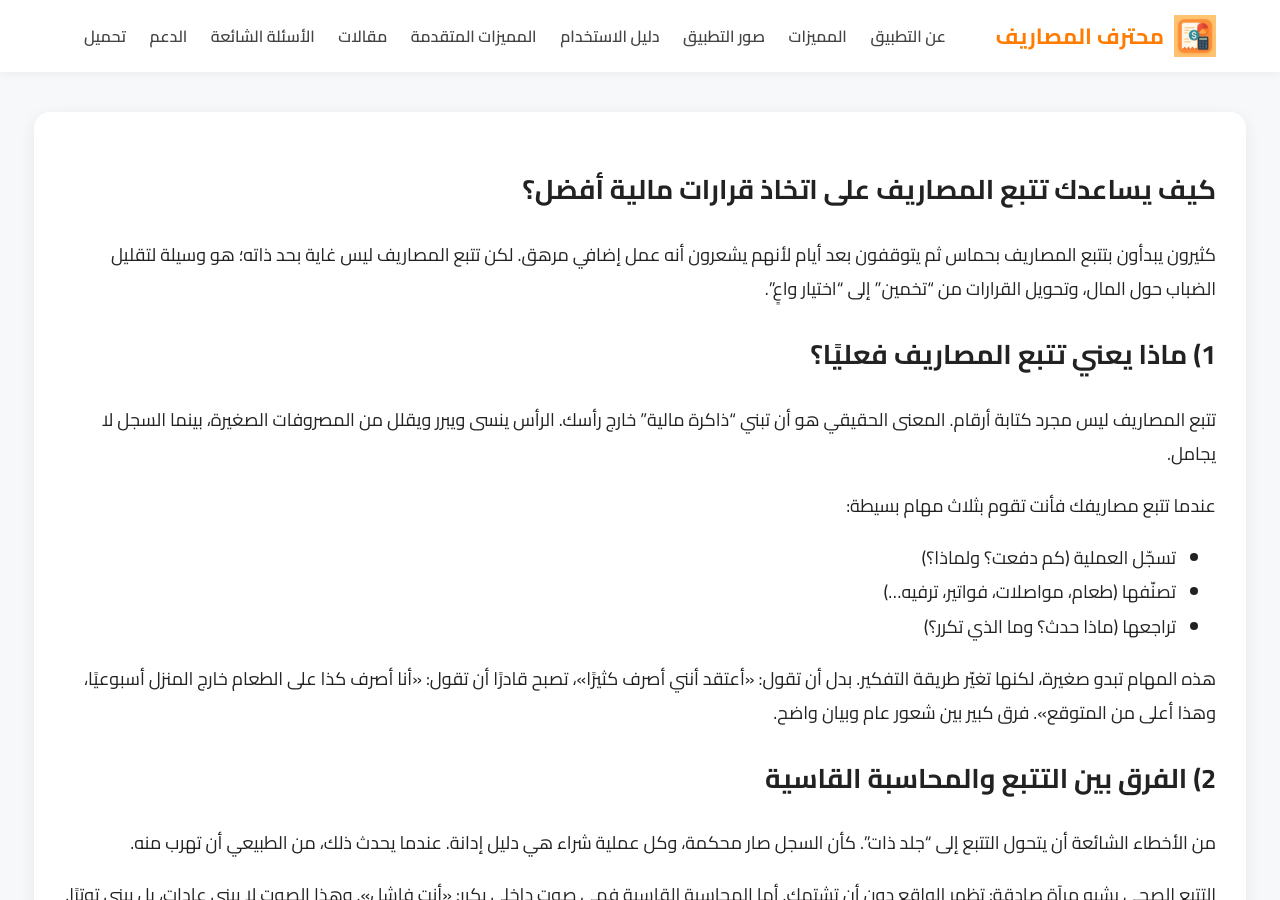
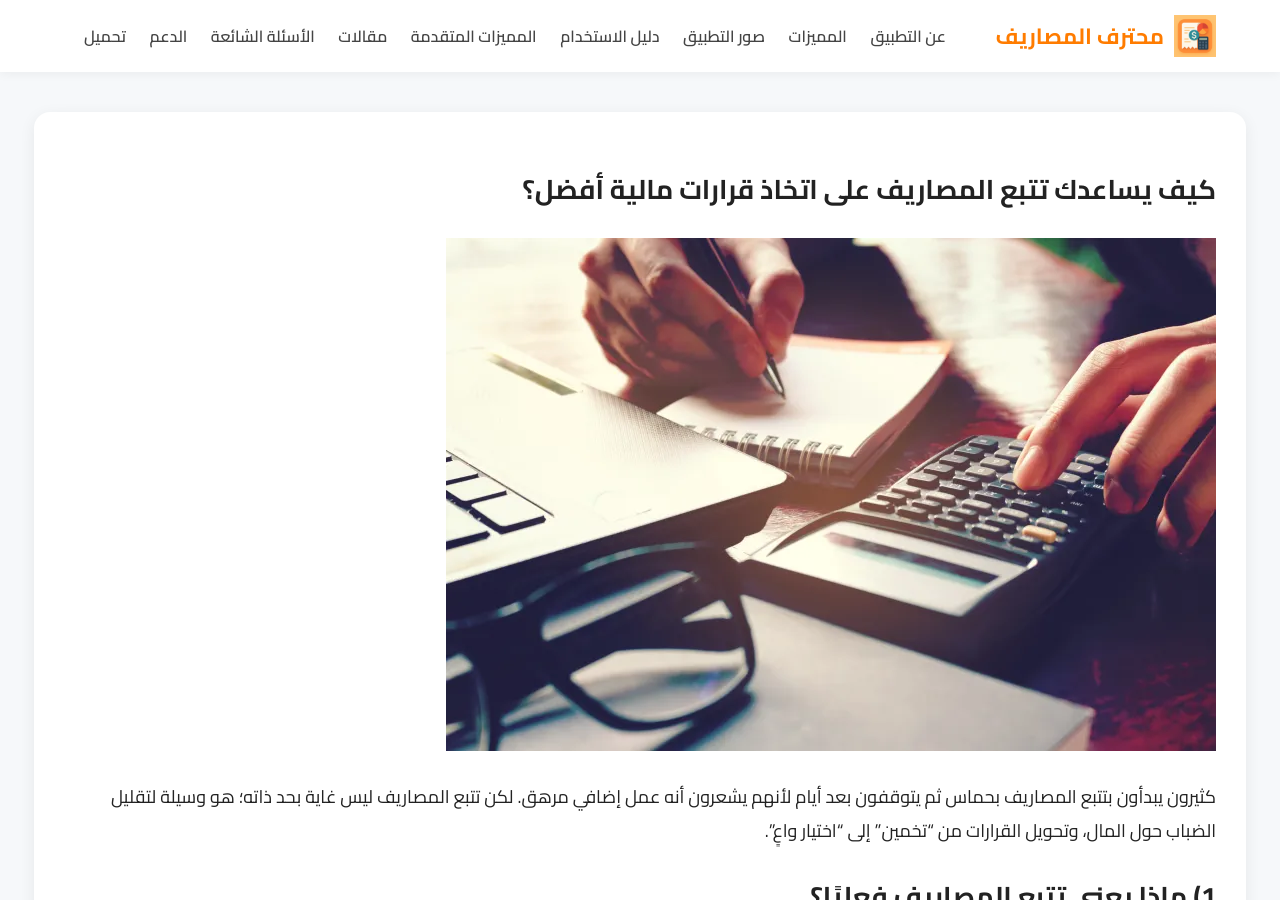
Before and after one commit to fouadshawish-png/fouadshawish-png.github.io, a Jekyll site: the page built from _posts/2026-02-05-benefits-of-tracking-expenses.md, in a window 1280 px wide and 900 px high. Built offline with Jekyll 4.4.1, drawn with Linux system fonts in a browser that asks for light colours.

Commit message:
Add images to posts

```diff
--- a/_posts/2026-02-05-benefits-of-tracking-expenses.md
+++ b/_posts/2026-02-05-benefits-of-tracking-expenses.md
@@ -4,6 +4,8 @@ description: "شرح عملي لكيفية تحويل تسجيل المصاري
 date: 2026-01-20 10:00:00 +0200
 lang: ar
 ---
+
+![تتبع المصاريف](/assets/images/pro-expense.webp)
 
 كثيرون يبدأون بتتبع المصاريف بحماس ثم يتوقفون بعد أيام لأنهم يشعرون أنه عمل إضافي مرهق. لكن تتبع المصاريف ليس غاية بحد ذاته؛ هو وسيلة لتقليل الضباب حول المال، وتحويل القرارات من “تخمين” إلى “اختيار واعٍ”.
 
```
Also changed, not shown: assets/images/pro-expense.webp (added).
